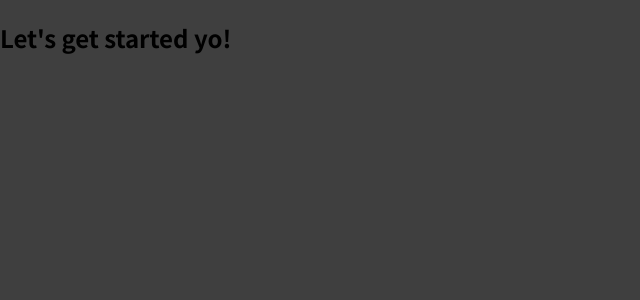
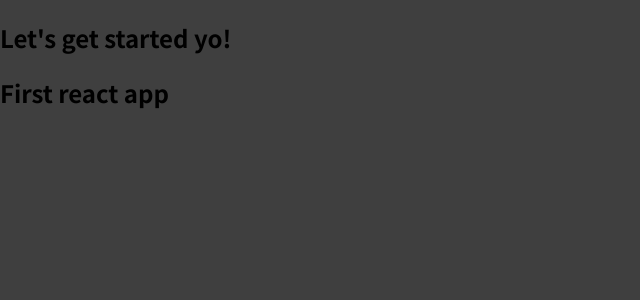
Before and after one commit to GrahamKirwan/React_Project01, a JavaScript app: page / in a window 1280 px wide. Shown: the top 300 px of the page, without its empty margins (0-640 px from the left). Built offline with nearby package versions, Linux system fonts and the light colour scheme.

Commit message:
mac commit

```diff
--- a/src/App.js
+++ b/src/App.js
@@ -2,6 +2,7 @@ function App() {
   return (
     <div>
       <h2>Let's get started yo!</h2>
+      <h2>First react app</h2>
     </div>
   );
 }
```
